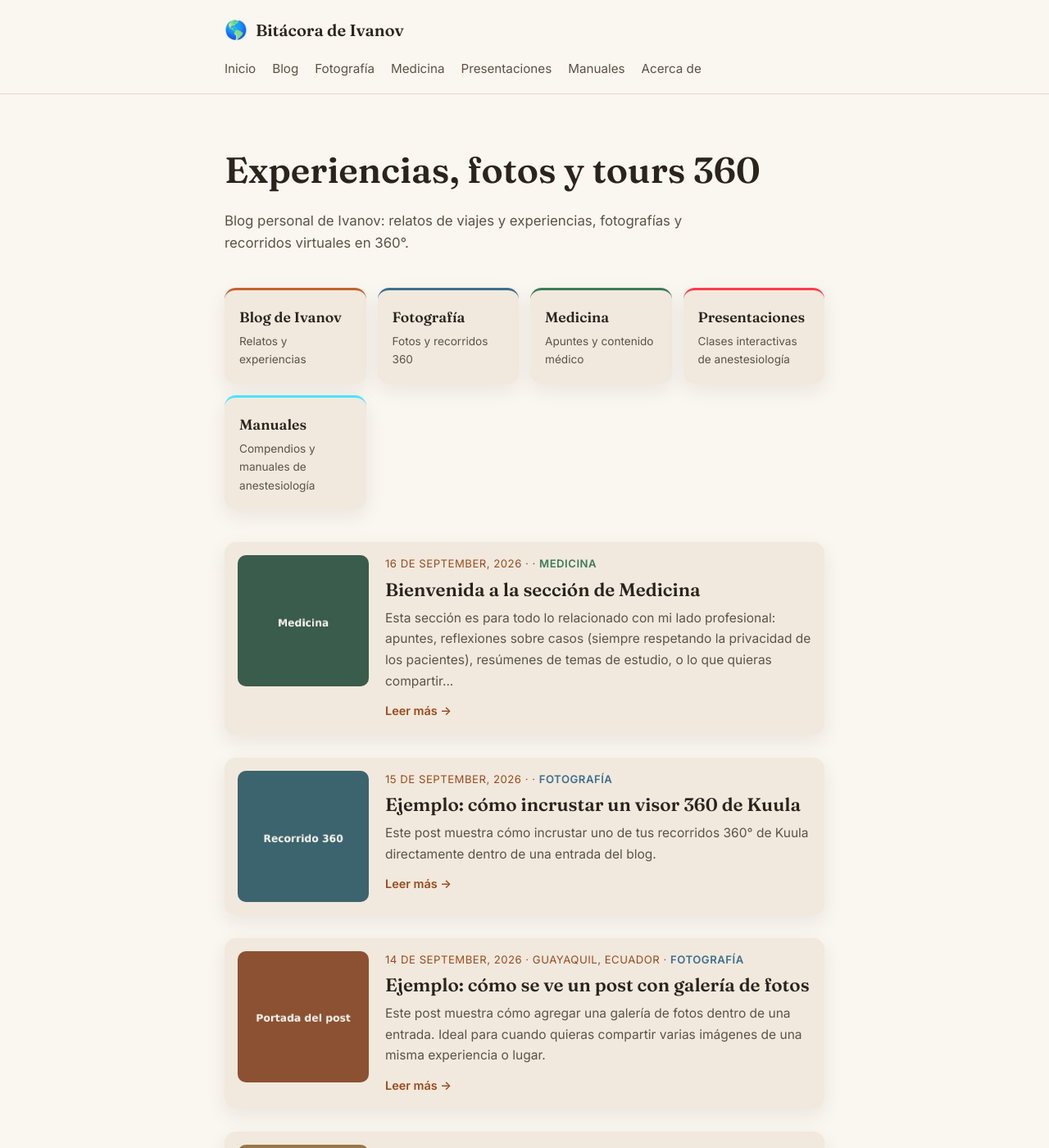
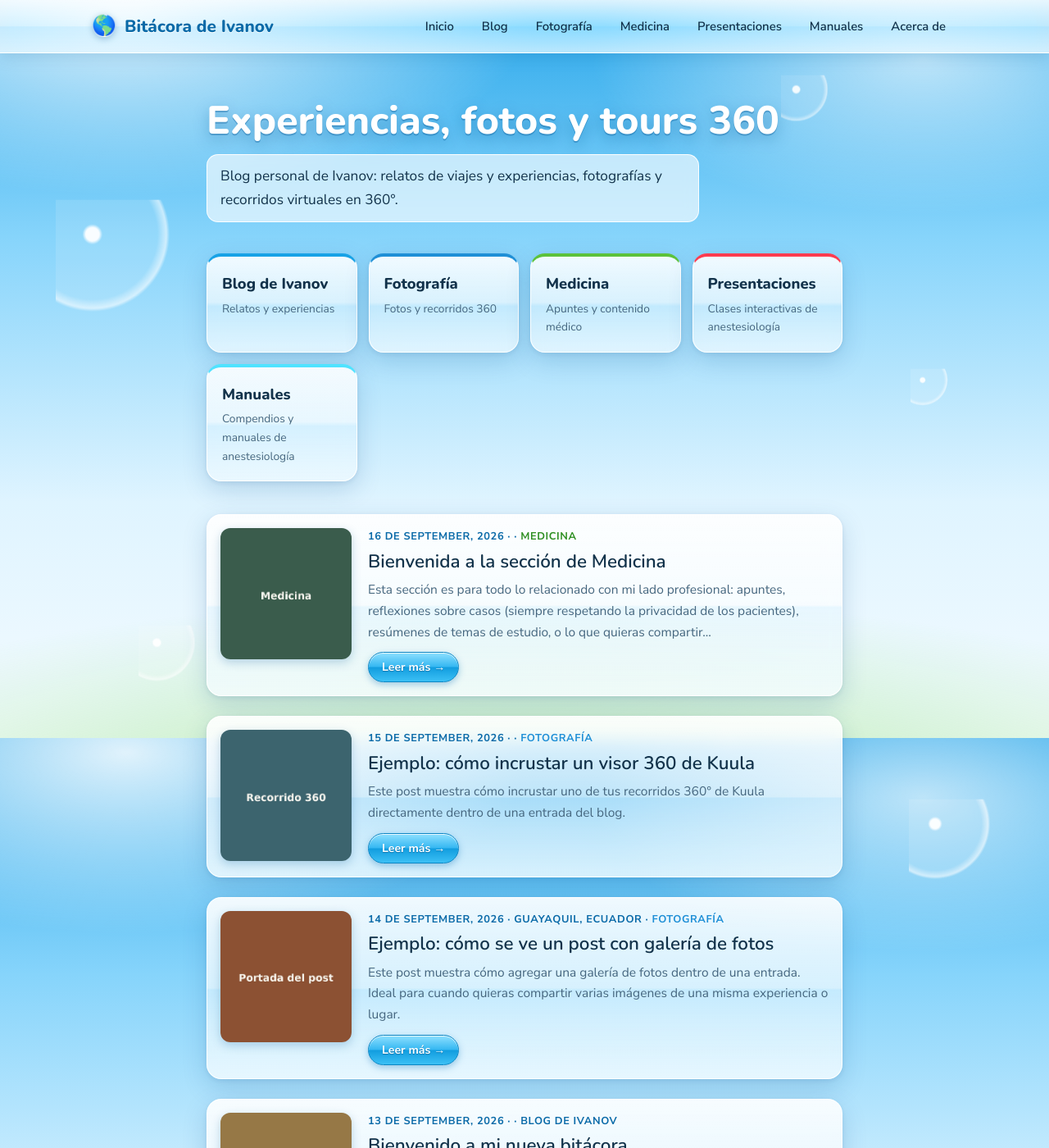
Before and after one commit to Ivarock/Ivarock.github.io, a Jekyll site: the page built from index.html, in a window 1280 px wide and 1400 px high. Shown: the whole window at 82% size. Built offline with Jekyll 4.4.1, drawn with Linux system fonts in a browser that asks for light colours; the list of posts is cut into pages by our own code.

Commit message:
Nuevo diseño Frutiger Aero para todo el blog

```diff
--- a/assets/css/style.css
+++ b/assets/css/style.css
@@ -1,316 +1,324 @@
 /* ============================================================
-   BITÁCORA DE IVANOV — hoja de estilos
-   Paleta cálida tipo "diario de viaje", tipografía editorial.
+   BITÁCORA DE IVANOV — estilo Frutiger Aero
+   Cielo, burbujas, vidrio brillante, aqua y verde hoja.
    ============================================================ */
+@import url("https://fonts.googleapis.com/css2?family=Nunito:wght@600;700;800&family=Nunito+Sans:wght@400;600;700&display=swap");
 
 :root {
-  --color-bg: #faf6f0;
-  --color-bg-alt: #f1e9dd;
-  --color-ink: #2b241d;
-  --color-ink-soft: #5c5347;
-  --color-accent: #c4622d;
-  --color-accent-dark: #9c4a1f;
-  --color-fotografia: #3d6e8f;
-  --color-medicina: #3d7a5a;
-  --color-line: #e3d8c7;
-  --radius: 14px;
-  --shadow: 0 8px 24px rgba(43, 36, 29, 0.08);
-  --font-serif: "Fraunces", Georgia, serif;
-  --font-sans: "Inter", -apple-system, BlinkMacSystemFont, "Segoe UI", sans-serif;
-}
-
-@media (prefers-color-scheme: dark) {
-  :root {
-    --color-bg: #1c1815;
-    --color-bg-alt: #24201b;
-    --color-ink: #f2ece2;
-    --color-ink-soft: #c9bfae;
-    --color-accent: #e08a52;
-    --color-accent-dark: #f0a06b;
-    --color-fotografia: #7fb2d6;
-    --color-medicina: #7fcda0;
-    --color-line: #3a332a;
-    --shadow: 0 8px 24px rgba(0, 0, 0, 0.35);
-  }
+  --sky-top: #2aa7ea;
+  --sky-mid: #86d4fb;
+  --sky-low: #dff4ff;
+  --aqua: #17a2e6;
+  --aqua-deep: #0a6aa8;
+  --leaf: #5cc23a;
+  --leaf-deep: #2f8f22;
+  --ink: #12324a;
+  --ink-soft: #46677f;
+  --glass: rgba(255, 255, 255, 0.62);
+  --glass-strong: rgba(255, 255, 255, 0.82);
+  --glass-edge: rgba(255, 255, 255, 0.95);
+  --radius: 18px;
+  --shadow: 0 10px 30px rgba(10, 80, 140, 0.18), 0 2px 6px rgba(10, 80, 140, 0.10);
+  --font-head: "Nunito", "Segoe UI", "Frutiger", "Myriad Pro", sans-serif;
+  --font-sans: "Nunito Sans", "Segoe UI", "Frutiger", "Myriad Pro", sans-serif;
+  /* compatibilidad con nombres anteriores */
+  --color-accent: var(--aqua);
+  --color-accent-dark: var(--aqua-deep);
+  --color-fotografia: #1f8fd6;
+  --color-medicina: var(--leaf-deep);
+  --color-ink: var(--ink);
+  --color-ink-soft: var(--ink-soft);
+  --color-bg-alt: var(--glass);
+  --color-line: rgba(255, 255, 255, 0.8);
+  color-scheme: light;
 }
 
 * { box-sizing: border-box; }
-
 html { scroll-behavior: smooth; }
 
 body {
   margin: 0;
-  background: var(--color-bg);
-  color: var(--color-ink);
+  min-height: 100vh;
+  color: var(--ink);
   font-family: var(--font-sans);
+  font-size: 17px;
   line-height: 1.65;
   -webkit-font-smoothing: antialiased;
+  background:
+    radial-gradient(ellipse 55% 35% at 12% 2%, rgba(255,255,255,.85), transparent 70%),
+    radial-gradient(ellipse 45% 30% at 88% 8%, rgba(255,255,255,.65), transparent 70%),
+    radial-gradient(ellipse 140% 55% at 50% 115%, rgba(110,215,80,.55), transparent 62%),
+    linear-gradient(180deg, var(--sky-top) 0%, var(--sky-mid) 32%, var(--sky-low) 68%, #f4fbff 100%);
+  background-attachment: fixed;
+  position: relative;
+  overflow-x: hidden;
 }
 
-.wrap {
-  max-width: 780px;
-  margin: 0 auto;
-  padding: 0 24px;
+/* burbujas decorativas */
+body::before, body::after {
+  content: "";
+  position: fixed;
+  inset: -10% 0 0 0;
+  pointer-events: none;
+  z-index: 0;
+  background-repeat: no-repeat;
+  animation: aero-float 18s ease-in-out infinite alternate;
 }
+body::before {
+  background-image:
+    radial-gradient(circle at 32% 30%, rgba(255,255,255,.95) 0 6%, rgba(255,255,255,.12) 9% 58%, rgba(255,255,255,.6) 66%, transparent 69%),
+    radial-gradient(circle at 32% 30%, rgba(255,255,255,.95) 0 6%, rgba(255,255,255,.12) 9% 58%, rgba(255,255,255,.6) 66%, transparent 69%),
+    radial-gradient(circle at 32% 30%, rgba(255,255,255,.95) 0 6%, rgba(255,255,255,.12) 9% 58%, rgba(255,255,255,.6) 66%, transparent 69%),
+    radial-gradient(circle at 32% 30%, rgba(255,255,255,.95) 0 6%, rgba(255,255,255,.12) 9% 58%, rgba(255,255,255,.6) 66%, transparent 69%);
+  background-size: 140px 140px, 70px 70px, 46px 46px, 100px 100px;
+  background-position: 6% 28%, 14% 62%, 90% 40%, 94% 78%;
+}
+body::after {
+  background-image:
+    radial-gradient(circle at 32% 30%, rgba(255,255,255,.9) 0 7%, rgba(255,255,255,.1) 10% 58%, rgba(255,255,255,.55) 66%, transparent 69%),
+    radial-gradient(circle at 32% 30%, rgba(255,255,255,.9) 0 7%, rgba(255,255,255,.1) 10% 58%, rgba(255,255,255,.55) 66%, transparent 69%),
+    radial-gradient(circle at 32% 30%, rgba(255,255,255,.9) 0 7%, rgba(255,255,255,.1) 10% 58%, rgba(255,255,255,.55) 66%, transparent 69%);
+  background-size: 34px 34px, 58px 58px, 26px 26px;
+  background-position: 22% 88%, 78% 18%, 70% 70%;
+  animation-duration: 24s;
+  animation-direction: alternate-reverse;
+}
+@keyframes aero-float { from { transform: translateY(0); } to { transform: translateY(-40px); } }
+@media (prefers-reduced-motion: reduce) { body::before, body::after { animation: none; } }
 
-a { color: var(--color-accent-dark); text-decoration: none; }
-a:hover { text-decoration: underline; }
+.site-header, main, .site-footer { position: relative; z-index: 1; }
+
+.wrap { max-width: 820px; margin: 0 auto; padding: 0 22px; }
+
+a { color: var(--aqua-deep); text-decoration: none; font-weight: 600; }
+a:hover { color: var(--aqua); text-decoration: underline; }
 
 img { max-width: 100%; display: block; border-radius: var(--radius); }
 
-/* ---------- Header ---------- */
+h1, h2, h3, h4 { font-family: var(--font-head); color: var(--ink); line-height: 1.2; text-wrap: balance; }
+
+/* ---------- Cabecera de vidrio ---------- */
 .site-header {
-  border-bottom: 1px solid var(--color-line);
-  background: var(--color-bg);
   position: sticky;
   top: 0;
   z-index: 10;
+  background: linear-gradient(180deg, rgba(255,255,255,.85) 0%, rgba(255,255,255,.55) 50%, rgba(220,242,255,.6) 51%, rgba(235,248,255,.75) 100%);
+  backdrop-filter: blur(14px) saturate(1.4);
+  -webkit-backdrop-filter: blur(14px) saturate(1.4);
+  border-bottom: 1px solid rgba(255,255,255,.95);
+  box-shadow: 0 4px 18px rgba(10, 90, 150, 0.18);
 }
-
 .site-header__inner {
   display: flex;
   align-items: center;
   justify-content: space-between;
-  padding: 18px 24px;
-  gap: 16px;
+  padding: 12px 22px;
+  gap: 14px;
   flex-wrap: wrap;
+  max-width: 1100px;
 }
-
 .site-header__brand {
   display: flex;
   align-items: center;
   gap: 10px;
-  font-family: var(--font-serif);
-  font-weight: 600;
-  font-size: 1.25rem;
-  color: var(--color-ink);
+  font-family: var(--font-head);
+  font-weight: 800;
+  font-size: 1.3rem;
+  color: var(--aqua-deep);
+  text-shadow: 0 1px 0 #fff;
 }
-.site-header__brand:hover { text-decoration: none; }
-.site-header__mark { font-size: 1.4rem; }
-
-.site-nav { display: flex; gap: 20px; font-size: 0.95rem; }
-.site-nav a { color: var(--color-ink-soft); }
-.site-nav a:hover { color: var(--color-accent-dark); }
+.site-header__brand:hover { text-decoration: none; color: var(--aqua-deep); }
+.site-header__mark {
+  font-size: 1.5rem;
+  filter: drop-shadow(0 2px 4px rgba(10, 90, 150, .35));
+}
+.site-nav { display: flex; gap: 6px; flex-wrap: wrap; font-size: .93rem; }
+.site-nav a {
+  color: var(--ink);
+  padding: 6px 13px;
+  border-radius: 999px;
+  border: 1px solid transparent;
+  transition: background .2s, border-color .2s, box-shadow .2s;
+}
+.site-nav a:hover {
+  text-decoration: none;
+  color: var(--aqua-deep);
+  background: linear-gradient(180deg, #ffffff 0%, #e4f6ff 50%, #c9ecff 51%, #e6f7ff 100%);
+  border-color: rgba(23, 162, 230, .45);
+  box-shadow: 0 2px 8px rgba(23, 162, 230, .25), inset 0 1px 0 #fff;
+}
 
 /* ---------- Hero ---------- */
-.hero { padding: 56px 0 32px; text-align: left; }
+.hero { padding: 54px 0 28px; }
 .hero__title {
-  font-family: var(--font-serif);
-  font-size: clamp(2rem, 4vw, 2.75rem);
+  font-size: clamp(2.1rem, 5vw, 3rem);
+  font-weight: 800;
   margin: 0 0 12px;
-  color: var(--color-ink);
+  color: #fff;
+  text-shadow: 0 2px 0 rgba(10, 90, 150, .35), 0 6px 18px rgba(10, 90, 150, .35);
 }
 .hero__desc {
-  color: var(--color-ink-soft);
-  font-size: 1.05rem;
-  max-width: 56ch;
+  color: var(--ink);
+  font-size: 1.08rem;
+  max-width: 58ch;
   margin: 0;
+  background: var(--glass);
+  border: 1px solid var(--glass-edge);
+  border-radius: 14px;
+  padding: 12px 16px;
+  backdrop-filter: blur(8px);
+  -webkit-backdrop-filter: blur(8px);
+  display: inline-block;
 }
 
 /* ---------- Tarjetas de sección (inicio) ---------- */
-.section-nav {
-  display: grid;
-  grid-template-columns: repeat(3, 1fr);
-  gap: 14px;
-  margin: 8px 0 40px;
-}
-
+.section-nav { display: grid; grid-template-columns: repeat(3, 1fr); gap: 14px; margin: 10px 0 40px; }
 .section-nav__item {
+  position: relative;
   display: block;
-  background: var(--color-bg-alt);
+  overflow: hidden;
+  background: linear-gradient(180deg, rgba(255,255,255,.88) 0%, rgba(255,255,255,.62) 48%, rgba(225,245,255,.55) 52%, rgba(240,250,255,.75) 100%);
+  border: 1px solid var(--glass-edge);
+  border-top: 4px solid var(--aqua);
   border-radius: var(--radius);
   padding: 18px;
   box-shadow: var(--shadow);
-  border-top: 3px solid var(--color-accent);
+  backdrop-filter: blur(10px);
+  -webkit-backdrop-filter: blur(10px);
+  transition: transform .25s, box-shadow .25s;
 }
-.section-nav__item:hover { text-decoration: none; filter: brightness(1.03); }
+.section-nav__item:hover {
+  text-decoration: none;
+  transform: translateY(-4px);
+  box-shadow: 0 16px 34px rgba(10, 90, 150, .28), 0 0 0 3px rgba(23, 162, 230, .25);
+}
 .section-nav__item--fotografia { border-top-color: var(--color-fotografia); }
-.section-nav__item--medicina { border-top-color: var(--color-medicina); }
+.section-nav__item--medicina { border-top-color: var(--leaf); }
+.section-nav__label { display: block; font-family: var(--font-head); font-weight: 800; font-size: 1.15rem; color: var(--ink); margin-bottom: 4px; }
+.section-nav__desc { display: block; font-size: .86rem; color: var(--ink-soft); font-weight: 400; }
+@media (max-width: 640px) { .section-nav { grid-template-columns: 1fr; } }
 
-.section-nav__label {
-  display: block;
-  font-family: var(--font-serif);
-  font-weight: 600;
-  font-size: 1.1rem;
-  color: var(--color-ink);
-  margin-bottom: 4px;
+/* ---------- Etiqueta de categoría ---------- */
+.post-card__category { font-weight: 700; color: var(--aqua-deep); }
+.post-card__category--fotografia { color: var(--color-fotografia); }
+.post-card__category--medicina { color: var(--leaf-deep); }
+
+.empty-section {
+  color: var(--ink-soft);
+  padding: 18px 20px;
+  margin: 10px 0 56px;
+  background: var(--glass);
+  border: 1px solid var(--glass-edge);
+  border-radius: var(--radius);
 }
 
-.section-nav__desc {
-  display: block;
-  font-size: 0.85rem;
-  color: var(--color-ink-soft);
-}
-
-@media (max-width: 640px) {
-  .section-nav { grid-template-columns: 1fr; }
-}
-
-/* ---------- Etiqueta de categoría en las tarjetas de post ---------- */
-.post-card__category { font-weight: 600; color: var(--color-accent-dark); }
-.post-card__category--fotografia { color: var(--color-fotografia); }
-.post-card__category--medicina { color: var(--color-medicina); }
-
-.empty-section {
-  color: var(--color-ink-soft);
-  padding: 24px 0 56px;
-}
-
-/* ---------- Post list / cards ---------- */
-.post-list {
-  display: flex;
-  flex-direction: column;
-  gap: 28px;
-  padding-bottom: 48px;
-}
-
+/* ---------- Lista de entradas ---------- */
+.post-list { display: flex; flex-direction: column; gap: 24px; padding-bottom: 48px; }
 .post-card {
   display: grid;
   grid-template-columns: 160px 1fr;
   gap: 20px;
-  background: var(--color-bg-alt);
+  background: linear-gradient(180deg, rgba(255,255,255,.9) 0%, rgba(255,255,255,.66) 50%, rgba(232,247,255,.62) 51%, rgba(245,252,255,.8) 100%);
+  border: 1px solid var(--glass-edge);
   border-radius: var(--radius);
   padding: 16px;
   box-shadow: var(--shadow);
+  backdrop-filter: blur(10px);
+  -webkit-backdrop-filter: blur(10px);
 }
-
-.post-card__thumb img {
-  width: 160px;
-  height: 160px;
-  object-fit: cover;
-  border-radius: 10px;
+.post-card__thumb img { width: 160px; height: 160px; object-fit: cover; border-radius: 12px; box-shadow: 0 4px 12px rgba(10, 90, 150, .25); }
+.post-card__meta { font-size: .8rem; text-transform: uppercase; letter-spacing: .05em; color: var(--aqua-deep); margin: 0 0 6px; font-weight: 700; }
+.post-card__title { font-size: 1.4rem; margin: 0 0 8px; }
+.post-card__title a { color: var(--ink); }
+.post-card__excerpt { color: var(--ink-soft); margin: 0 0 12px; font-size: .97rem; }
+.post-card__link {
+  display: inline-block;
+  font-size: .88rem;
+  font-weight: 700;
+  color: #fff;
+  padding: 6px 16px;
+  border-radius: 999px;
+  background: linear-gradient(180deg, #8fe0ff 0%, #36b8f2 48%, #129ddf 52%, #3cc0f5 100%);
+  border: 1px solid #0b86c4;
+  box-shadow: 0 3px 8px rgba(10, 110, 180, .35), inset 0 1px 0 rgba(255,255,255,.8);
+  text-shadow: 0 1px 1px rgba(0, 70, 120, .5);
 }
-
-.post-card__meta {
-  font-size: 0.82rem;
-  text-transform: uppercase;
-  letter-spacing: 0.04em;
-  color: var(--color-accent-dark);
-  margin: 0 0 6px;
-}
-
-.post-card__title {
-  font-family: var(--font-serif);
-  font-size: 1.4rem;
-  margin: 0 0 8px;
-  line-height: 1.25;
-}
-.post-card__title a { color: var(--color-ink); }
-
-.post-card__excerpt {
-  color: var(--color-ink-soft);
-  margin: 0 0 10px;
-  font-size: 0.97rem;
-}
-
-.post-card__link { font-size: 0.9rem; font-weight: 600; }
-
+.post-card__link:hover { color: #fff; text-decoration: none; filter: brightness(1.07); }
+.post-card:not(:has(.post-card__thumb)) { grid-template-columns: 1fr; }
 @media (max-width: 560px) {
   .post-card { grid-template-columns: 1fr; }
   .post-card__thumb img { width: 100%; height: auto; aspect-ratio: 16/9; }
 }
 
-/* ---------- Pagination ---------- */
-.pagination {
-  display: flex;
-  justify-content: space-between;
-  align-items: center;
-  padding: 12px 0 56px;
-  font-size: 0.9rem;
-  color: var(--color-ink-soft);
+/* ---------- Paginación ---------- */
+.pagination { display: flex; justify-content: space-between; align-items: center; padding: 12px 0 56px; font-size: .92rem; color: var(--ink-soft); }
+.pagination a {
+  padding: 6px 14px; border-radius: 999px; color: var(--aqua-deep);
+  background: linear-gradient(180deg, #fff 0%, #e4f6ff 50%, #cdeeff 51%, #eaf8ff 100%);
+  border: 1px solid rgba(23, 162, 230, .45);
 }
 
-/* ---------- Single post ---------- */
-.post__header { padding: 48px 0 20px; }
-.post__title {
-  font-family: var(--font-serif);
-  font-size: clamp(1.8rem, 4vw, 2.4rem);
-  margin: 0 0 10px;
-  line-height: 1.2;
+/* ---------- Entrada individual y páginas ---------- */
+.post, .page {
+  margin: 34px 0 56px;
+  padding: 8px 30px 10px;
+  background: var(--glass-strong);
+  border: 1px solid var(--glass-edge);
+  border-radius: 22px;
+  box-shadow: var(--shadow);
+  backdrop-filter: blur(12px);
+  -webkit-backdrop-filter: blur(12px);
 }
-.post__meta { color: var(--color-ink-soft); font-size: 0.92rem; margin: 0 0 12px; }
-
+@media (max-width: 560px) { .post, .page { padding: 4px 18px 6px; } }
+.post__header { padding: 30px 0 16px; }
+.post__title { font-size: clamp(1.8rem, 4vw, 2.4rem); margin: 0 0 10px; }
+.post__meta { color: var(--ink-soft); font-size: .92rem; margin: 0 0 12px; }
 .post__tags { display: flex; gap: 8px; flex-wrap: wrap; }
 .tag {
-  font-size: 0.78rem;
-  background: var(--color-bg-alt);
-  color: var(--color-accent-dark);
-  padding: 3px 10px;
-  border-radius: 100px;
+  font-size: .78rem; font-weight: 700; color: var(--leaf-deep);
+  background: linear-gradient(180deg, #f4ffe9 0%, #ddf7c8 50%, #c8efa9 51%, #e6fbd5 100%);
+  border: 1px solid rgba(92, 194, 58, .5);
+  padding: 3px 10px; border-radius: 999px;
 }
-
-.post__cover {
-  width: 100%;
-  max-height: 460px;
-  object-fit: cover;
-  margin-bottom: 32px;
-}
-
-.post__content { font-size: 1.05rem; }
-.post__content h2 { font-family: var(--font-serif); margin-top: 2em; }
+.post__cover { width: 100%; max-height: 460px; object-fit: cover; margin-bottom: 28px; box-shadow: 0 8px 22px rgba(10, 90, 150, .25); }
+.post__content, .page__content { font-size: 1.05rem; }
+.post__content h2, .page__content h2 { margin-top: 1.8em; color: var(--aqua-deep); }
 .post__content p { margin: 0 0 1.2em; }
 .post__content blockquote {
-  border-left: 3px solid var(--color-accent);
-  margin: 1.5em 0;
-  padding: 0.2em 1.2em;
-  color: var(--color-ink-soft);
-  font-style: italic;
+  border-left: 4px solid var(--leaf);
+  margin: 1.5em 0; padding: .4em 1.2em;
+  color: var(--ink-soft); font-style: italic;
+  background: rgba(236, 251, 226, .7); border-radius: 0 12px 12px 0;
 }
 .post__content figure { margin: 2em 0; }
-.post__content figcaption {
-  font-size: 0.85rem;
-  color: var(--color-ink-soft);
-  text-align: center;
-  margin-top: 8px;
-}
-
-.post__divider { border: none; border-top: 1px solid var(--color-line); margin: 48px 0 24px; }
-.post__back { padding-bottom: 64px; font-size: 0.95rem; }
-
-/* ---------- Página simple (Acerca de, etc.) ---------- */
-.page__header { padding: 48px 0 12px; }
-.page__title { font-family: var(--font-serif); font-size: 2rem; margin: 0; }
-.page__content { font-size: 1.05rem; padding-bottom: 64px; }
+.post__content figcaption { font-size: .85rem; color: var(--ink-soft); text-align: center; margin-top: 8px; }
+.post__divider { border: none; height: 2px; background: linear-gradient(90deg, transparent, rgba(23,162,230,.5), transparent); margin: 40px 0 22px; }
+.post__back { padding-bottom: 30px; font-size: .95rem; }
+.page__header { padding: 30px 0 10px; }
+.page__title { font-size: 2.1rem; margin: 0; }
+.page__content { padding-bottom: 30px; }
 .page__content img { margin: 24px 0; }
+.page__content ul li::marker, .post__content ul li::marker { color: var(--aqua); }
 
 /* ---------- Galería de fotos ---------- */
-.galeria {
-  display: grid;
-  grid-template-columns: repeat(auto-fill, minmax(150px, 1fr));
-  gap: 10px;
-  margin: 1.8em 0;
-}
-.galeria__item img {
-  aspect-ratio: 1 / 1;
-  object-fit: cover;
-  width: 100%;
-  transition: transform 0.2s ease;
-}
-.galeria__item:hover img { transform: scale(1.03); }
+.galeria { display: grid; grid-template-columns: repeat(auto-fill, minmax(150px, 1fr)); gap: 10px; margin: 1.8em 0; }
+.galeria__item img { aspect-ratio: 1 / 1; object-fit: cover; width: 100%; transition: transform .2s ease; box-shadow: 0 4px 12px rgba(10, 90, 150, .2); }
+.galeria__item:hover img { transform: scale(1.04); }
 
 /* ---------- Visor 360 Kuula ---------- */
 .kuula-embed { margin: 2em 0; }
 .kuula-embed__frame {
-  position: relative;
-  width: 100%;
-  height: var(--kuula-height, 480px);
-  border-radius: var(--radius);
-  overflow: hidden;
-  box-shadow: var(--shadow);
-  background: var(--color-bg-alt);
+  position: relative; width: 100%; height: var(--kuula-height, 480px);
+  border-radius: var(--radius); overflow: hidden; box-shadow: var(--shadow);
+  background: var(--glass); border: 1px solid var(--glass-edge);
 }
-.kuula-embed__frame iframe {
-  position: absolute;
-  inset: 0;
-  width: 100%;
-  height: 100%;
-  border: 0;
+.kuula-embed__frame iframe { position: absolute; inset: 0; width: 100%; height: 100%; border: 0; }
+
+/* ---------- Pie ---------- */
+.site-footer {
+  padding: 26px 0 40px;
+  color: var(--ink-soft);
+  font-size: .86rem;
+  background: linear-gradient(180deg, rgba(255,255,255,0), rgba(255,255,255,.55));
 }
-
-/* ---------- Footer ---------- */
-.site-footer {
-  border-top: 1px solid var(--color-line);
-  padding: 28px 0 48px;
-  color: var(--color-ink-soft);
-  font-size: 0.85rem;
-}
+:focus-visible { outline: 3px solid var(--leaf); outline-offset: 2px; border-radius: 8px; }
```
